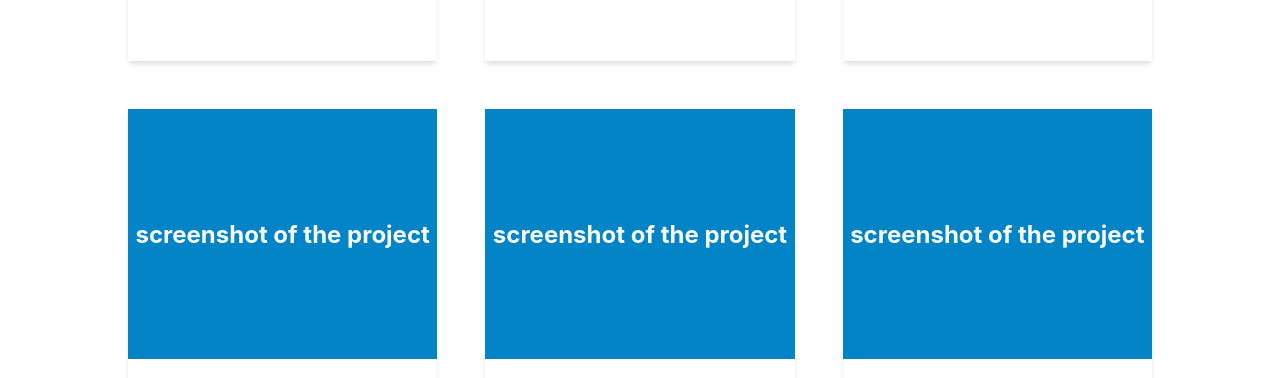
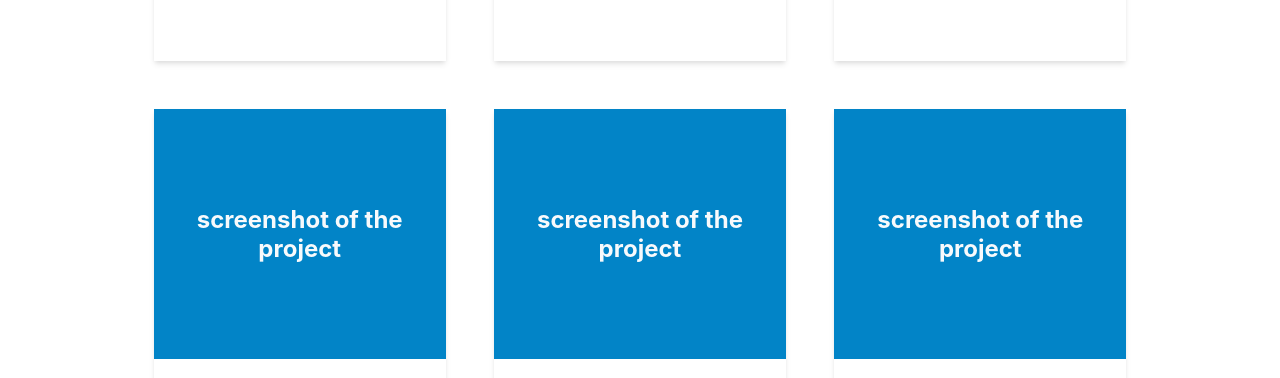
Before and after one commit to Norwyx/homepage-top, a plain HTML site: page index.html in a window 1280 px wide. Shown: the part 906-1284 px from the top of the page. Drawn offline with nearby package versions, Linux system fonts and the light colour scheme.

```diff
--- a/style.css
+++ b/style.css
@@ -295,7 +295,7 @@ Media Queries
     }
 
     .projects {
-        padding: 0 10%;
+        padding: 0 12%;
     }
 
     .contact {
```
Also changed, not shown: 3 other files.
